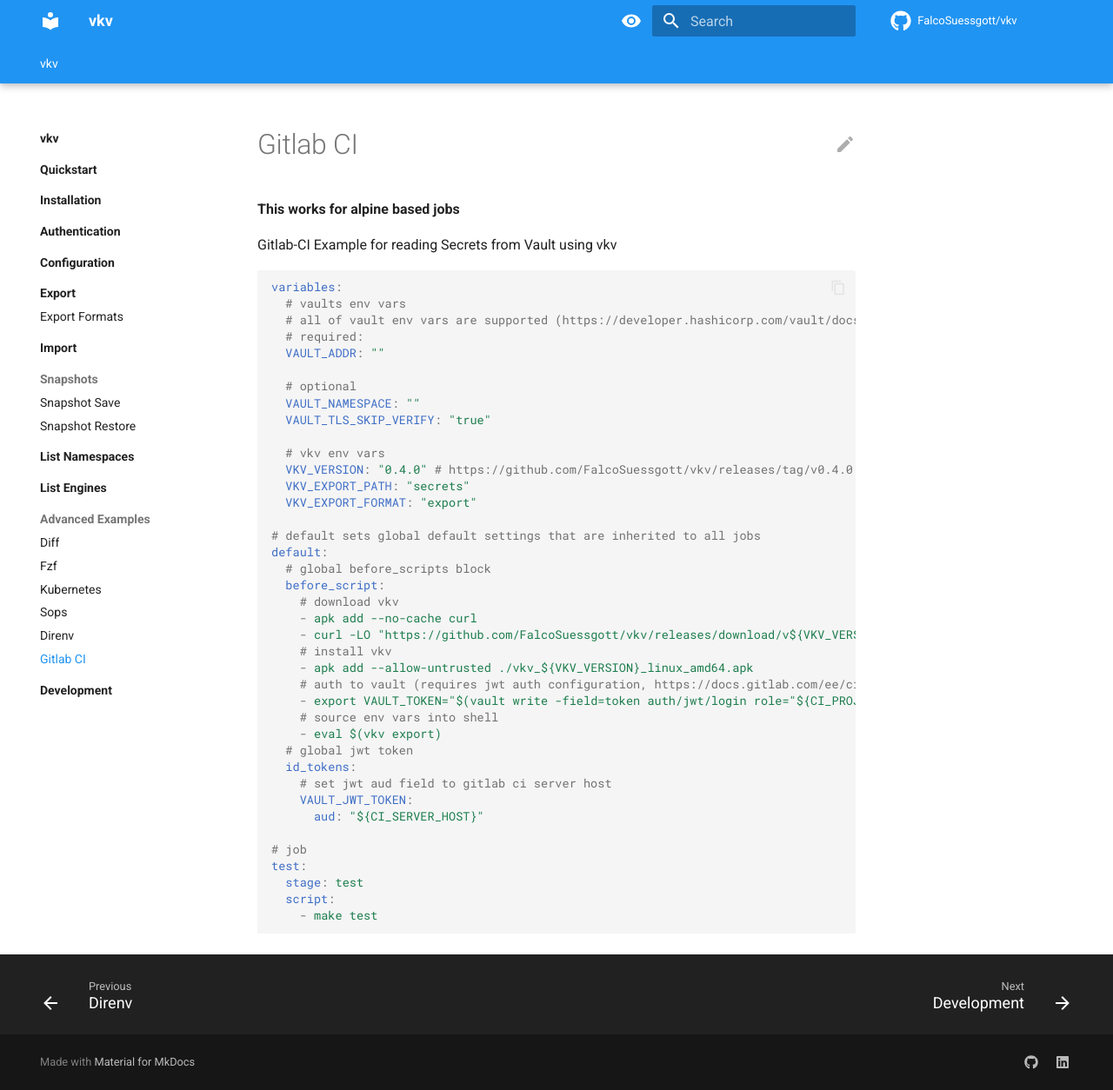
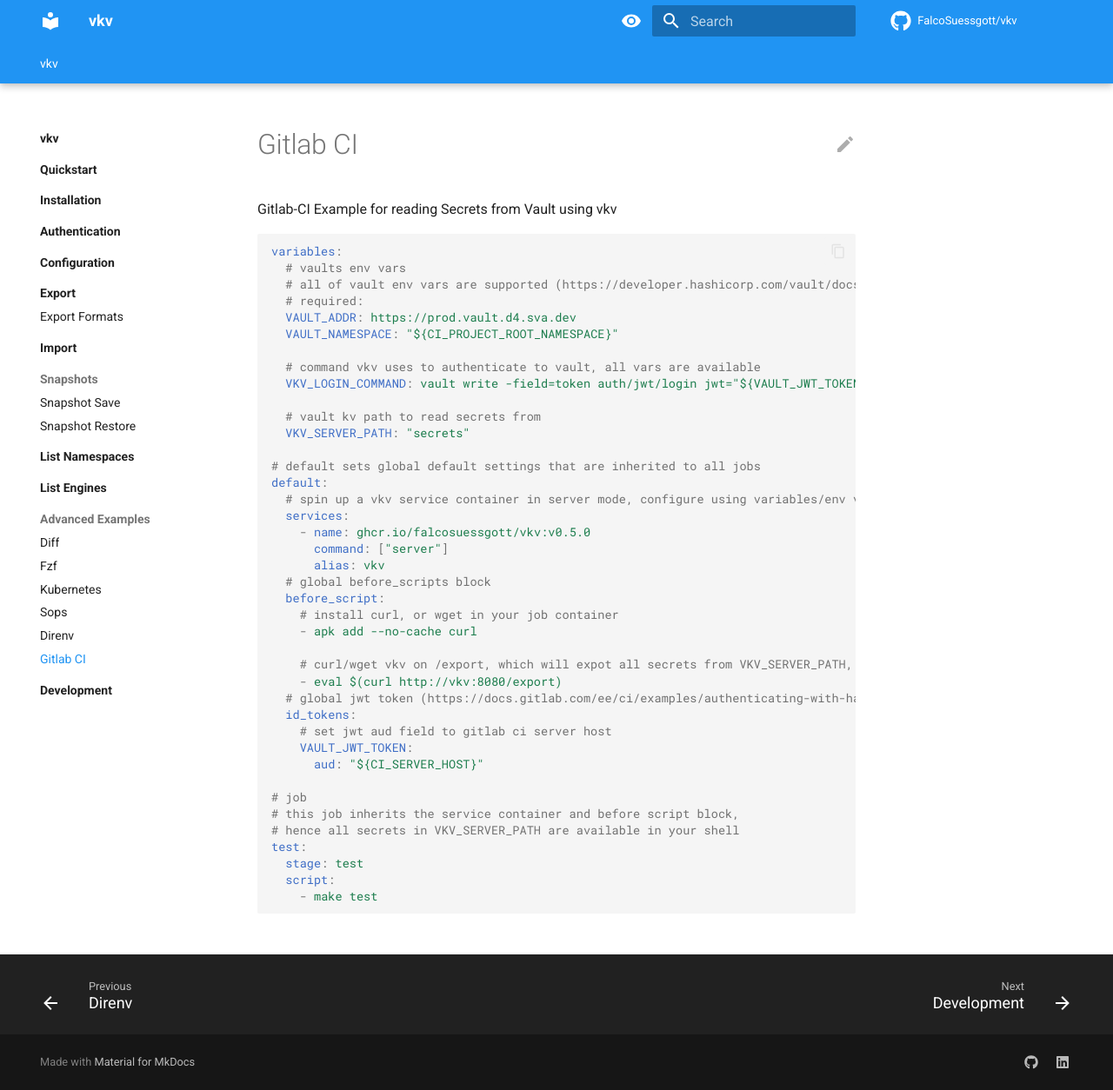
Before and after one commit to FalcoSuessgott/vkv, an MkDocs documentation site: the page built from docs/10_advanced_examples/gitlab.md, in a window 1280 px wide and 1254 px high. Shown: the whole window at 87% size. Built offline with MkDocs 1.6.1 and Material for MkDocs 9.7.7, drawn with Linux system fonts in a browser that asks for light colours; comment, search, counter and statistics services are not loaded.

Commit message:
docs(gitlab): Add Gitlab CI Example

```diff
--- a/docs/10_advanced_examples/gitlab.md
+++ b/docs/10_advanced_examples/gitlab.md
@@ -1,6 +1,4 @@
 # Gitlab CI
-
-**This works for alpine based jobs**
 
 Gitlab-CI Example for reading Secrets from Vault using vkv
 
@@ -9,37 +7,38 @@
   # vaults env vars
   # all of vault env vars are supported (https://developer.hashicorp.com/vault/docs/commands#environment-variables)
   # required:
-  VAULT_ADDR: ""
+  VAULT_ADDR: https://prod.vault.d4.sva.dev
+  VAULT_NAMESPACE: "${CI_PROJECT_ROOT_NAMESPACE}"
 
-  # optional
-  VAULT_NAMESPACE: ""
-  VAULT_TLS_SKIP_VERIFY: "true"
+  # command vkv uses to authenticate to vault, all vars are available
+  VKV_LOGIN_COMMAND: vault write -field=token auth/jwt/login jwt="${VAULT_JWT_TOKEN}"
 
-  # vkv env vars
-  VKV_VERSION: "0.4.0" # https://github.com/FalcoSuessgott/vkv/releases/tag/v0.4.0
-  VKV_EXPORT_PATH: "secrets"
-  VKV_EXPORT_FORMAT: "export"
+  # vault kv path to read secrets from
+  VKV_SERVER_PATH: "secrets"
 
 # default sets global default settings that are inherited to all jobs
 default:
+  # spin up a vkv service container in server mode, configure using variables/env vars
+  services:
+    - name: ghcr.io/falcosuessgott/vkv:v0.5.0
+      command: ["server"]
+      alias: vkv
   # global before_scripts block
   before_script:
-    # download vkv
+    # install curl, or wget in your job container
     - apk add --no-cache curl
-    - curl -LO "https://github.com/FalcoSuessgott/vkv/releases/download/v${VKV_VERSION}/vkv_${VKV_VERSION}_linux_amd64.apk"
-    # install vkv
-    - apk add --allow-untrusted ./vkv_${VKV_VERSION}_linux_amd64.apk
-    # auth to vault (requires jwt auth configuration, https://docs.gitlab.com/ee/ci/examples/authenticating-with-hashicorp-vault/)
-    - export VAULT_TOKEN="$(vault write -field=token auth/jwt/login role="${CI_PROJECT_ROOT_NAMESPACE}" jwt="${VAULT_JWT_TOKEN}")"
-    # source env vars into shell
-    - eval $(vkv export)
-  # global jwt token
+
+    # curl/wget vkv on /export, which will expot all secrets from VKV_SERVER_PATH, eval the output into your shell
+    - eval $(curl http://vkv:8080/export)
+  # global jwt token (https://docs.gitlab.com/ee/ci/examples/authenticating-with-hashicorp-vault/#example)
   id_tokens:
     # set jwt aud field to gitlab ci server host
     VAULT_JWT_TOKEN:
       aud: "${CI_SERVER_HOST}"
 
 # job
+# this job inherits the service container and before script block,
+# hence all secrets in VKV_SERVER_PATH are available in your shell
 test:
   stage: test
   script:
```
Also changed, not shown: docs/03_authentication/index.md (+10 -1 lines).
